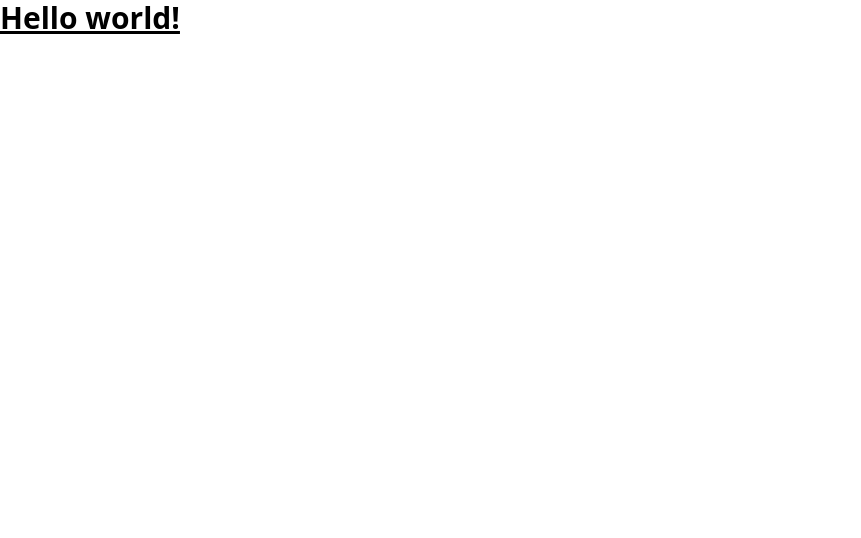
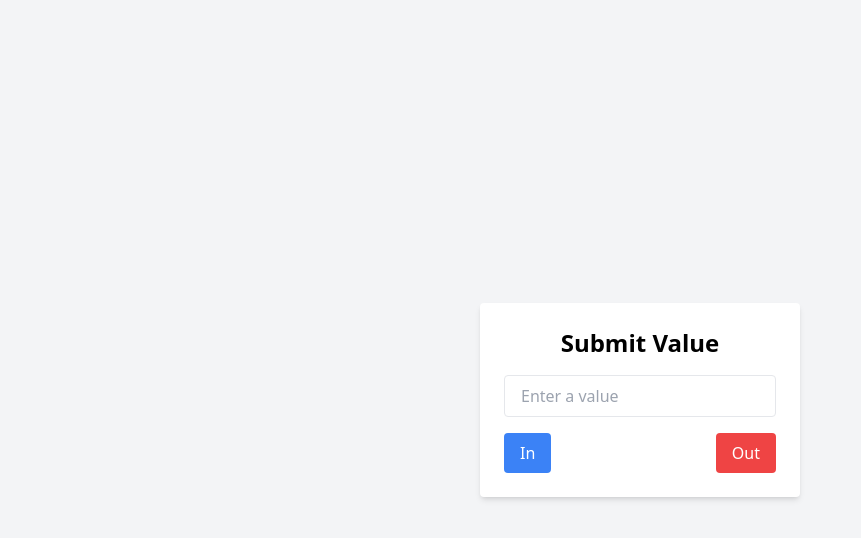
Before and after one commit to hasithapeiris/points-game, a React (Vite) app in the folder frontend/: page / in a window 1280 px wide. Shown: the top 538 px of the page, without its empty margins (0-861 px from the left). Built offline with nearby package versions, Linux system fonts and the light colour scheme.

Commit message:
feat: create value form with a timer

```diff
--- a/frontend/package.json
+++ b/frontend/package.json
@@ -10,6 +10,7 @@
     "preview": "vite preview"
   },
   "dependencies": {
+    "axios": "^1.7.9",
     "react": "^18.3.1",
     "react-dom": "^18.3.1"
   },
--- a/frontend/src/App.tsx
+++ b/frontend/src/App.tsx
@@ -1,7 +1,12 @@
 import "./App.css";
+import ValueForm from "./components/ValueForm";
 
 const App = () => {
-  return <h1 className="text-3xl font-bold underline">Hello world!</h1>;
+  return (
+    <div>
+      <ValueForm />
+    </div>
+  );
 };
 
 export default App;
--- /dev/null
+++ b/frontend/src/components/ValueForm.tsx
@@ -0,0 +1,101 @@
+import React, { useEffect, useState } from "react";
+import axios from "axios";
+import { BASE_URL } from "../constants";
+
+const ValueForm: React.FC = () => {
+  const [value, setValue] = useState<number | "">("");
+  const [isDisabled, setIsDisabled] = useState(false);
+  const [timer, setTimer] = useState<number>(0);
+
+  // Handle countdown for re-enabling buttons
+  useEffect(() => {
+    if (timer > 0) {
+      const interval = setInterval(() => setTimer((prev) => prev - 1), 1000);
+      return () => clearInterval(interval);
+    } else {
+      setIsDisabled(false);
+    }
+  }, [timer]);
+
+  // Handlers for submitting data to APIs
+  const handleSubmit = async (type: "in" | "out") => {
+    if (value === "") {
+      alert("Please enter a value before submitting.");
+      return;
+    }
+
+    try {
+      const url =
+        type === "in" ? `${BASE_URL}/api/ins` : `${BASE_URL}/api/outs`;
+      const playerId = "examplePlayerId";
+
+      const response = await axios.post(url, {
+        value,
+        playerId,
+      });
+
+      alert(`${type === "in" ? "In" : "Out"} submission successful!`);
+      console.log(response.data);
+
+      // Reset the input field and start the timer
+      setValue("");
+      setIsDisabled(true);
+      setTimer(60);
+    } catch (error) {
+      console.error("Error submitting data:", error);
+      alert("Failed to submit the data.");
+    }
+  };
+
+  return (
+    <div className="flex flex-col items-center justify-center min-h-screen bg-gray-100">
+      <div className="bg-white p-6 rounded shadow-md w-80">
+        <h1 className="text-2xl font-semibold text-center mb-4">
+          Submit Value
+        </h1>
+        <input
+          type="number"
+          className="w-full px-4 py-2 border rounded mb-4 focus:outline-none focus:ring-2 focus:ring-blue-500"
+          placeholder="Enter a value"
+          value={value}
+          onChange={(e) =>
+            setValue(e.target.value === "" ? "" : Number(e.target.value))
+          }
+          disabled={isDisabled}
+        />
+        <div className="flex justify-between">
+          <button
+            onClick={() => handleSubmit("in")}
+            className={`px-4 py-2 rounded transition-all ${
+              isDisabled
+                ? "bg-gray-400 cursor-not-allowed"
+                : "bg-blue-500 hover:bg-blue-600 text-white"
+            }`}
+            disabled={isDisabled}
+          >
+            In
+          </button>
+          <button
+            onClick={() => handleSubmit("out")}
+            className={`px-4 py-2 rounded transition-all ${
+              isDisabled
+                ? "bg-gray-400 cursor-not-allowed"
+                : "bg-red-500 hover:bg-red-600 text-white"
+            }`}
+            disabled={isDisabled}
+          >
+            Out
+          </button>
+        </div>
+        {isDisabled && (
+          <div className="text-center mt-4 text-sm text-gray-500">
+            Please wait for <span className="font-bold">{timer}s</span> to
+            submit again.
+          </div>
+        )}
+      </div>
+    </div>
+  );
+};
+
+export default ValueForm;
--- /dev/null
+++ b/frontend/src/constants.ts
@@ -0,0 +1 @@
+export const BASE_URL = "http://localhost:5000";
```
Also changed, not shown: 1 other file (tests, documents, lock files or other folders).
